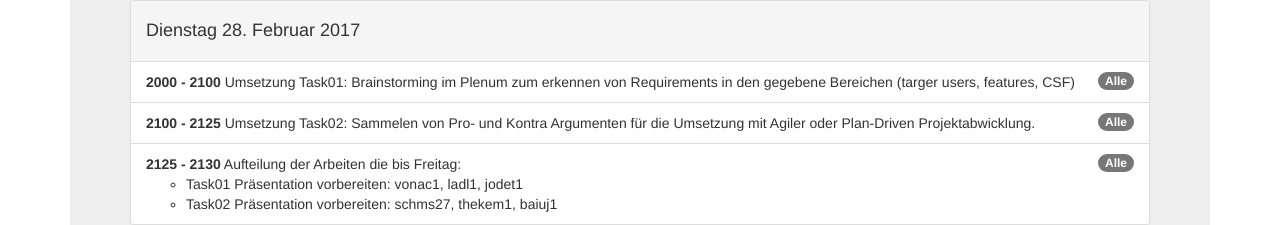
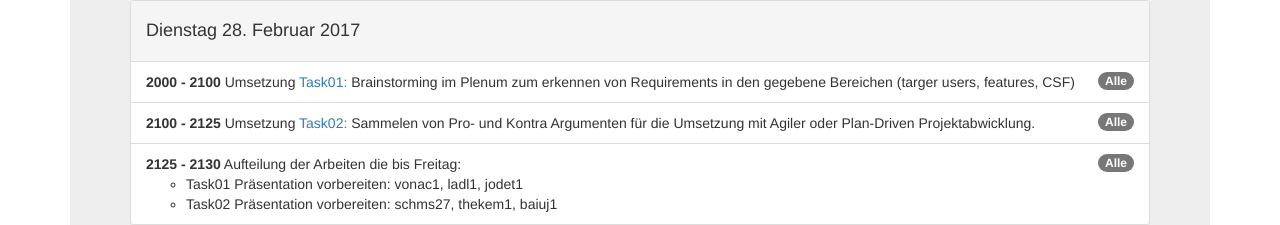
Before and after one commit to PremiumBurger/ch.bfh.bti7081.s2017.green, a plain HTML site: page teamgreen-pms/src/main/resources/doc/diary.html in a window 1280 px wide. Shown: the part 560-785 px from the top of the page. Drawn offline with nearby package versions, Linux system fonts and the light colour scheme.

Commit message:
add links to tasks in diary

```diff
--- a/teamgreen-pms/src/main/resources/doc/diary.html
+++ b/teamgreen-pms/src/main/resources/doc/diary.html
@@ -71,12 +71,12 @@
                         <li class="list-group-item">
                             <span class="badge">Alle</span>
                             <b>2000 - 2100</b>
-                            <span>Umsetzung Task01: Brainstorming im Plenum zum erkennen von Requirements in den gegebene Bereichen (targer users, features, CSF)</span>
+                            <span>Umsetzung <a href="///htmlpreview.github.io/?https://github.com/PremiumBurger/ch.bfh.bti7081.s2017.green/blob/master/teamgreen-pms/src/main/resources/doc/task01/task01.html">Task01:</a> Brainstorming im Plenum zum erkennen von Requirements in den gegebene Bereichen (targer users, features, CSF)</span>
                         </li>
                         <li class="list-group-item">
                             <span class="badge">Alle</span>
                             <b>2100 - 2125</b>
-                            <span>Umsetzung Task02: Sammelen von Pro- und Kontra Argumenten für die Umsetzung mit Agiler oder Plan-Driven Projektabwicklung.</span>
+                            <span>Umsetzung <a href="///htmlpreview.github.io/?https://github.com/PremiumBurger/ch.bfh.bti7081.s2017.green/blob/master/teamgreen-pms/src/main/resources/doc/task02/task02.html">Task02:</a> Sammelen von Pro- und Kontra Argumenten für die Umsetzung mit Agiler oder Plan-Driven Projektabwicklung.</span>
                         </li>
                         <li class="list-group-item">
                             <span class="badge">Alle</span>
```
